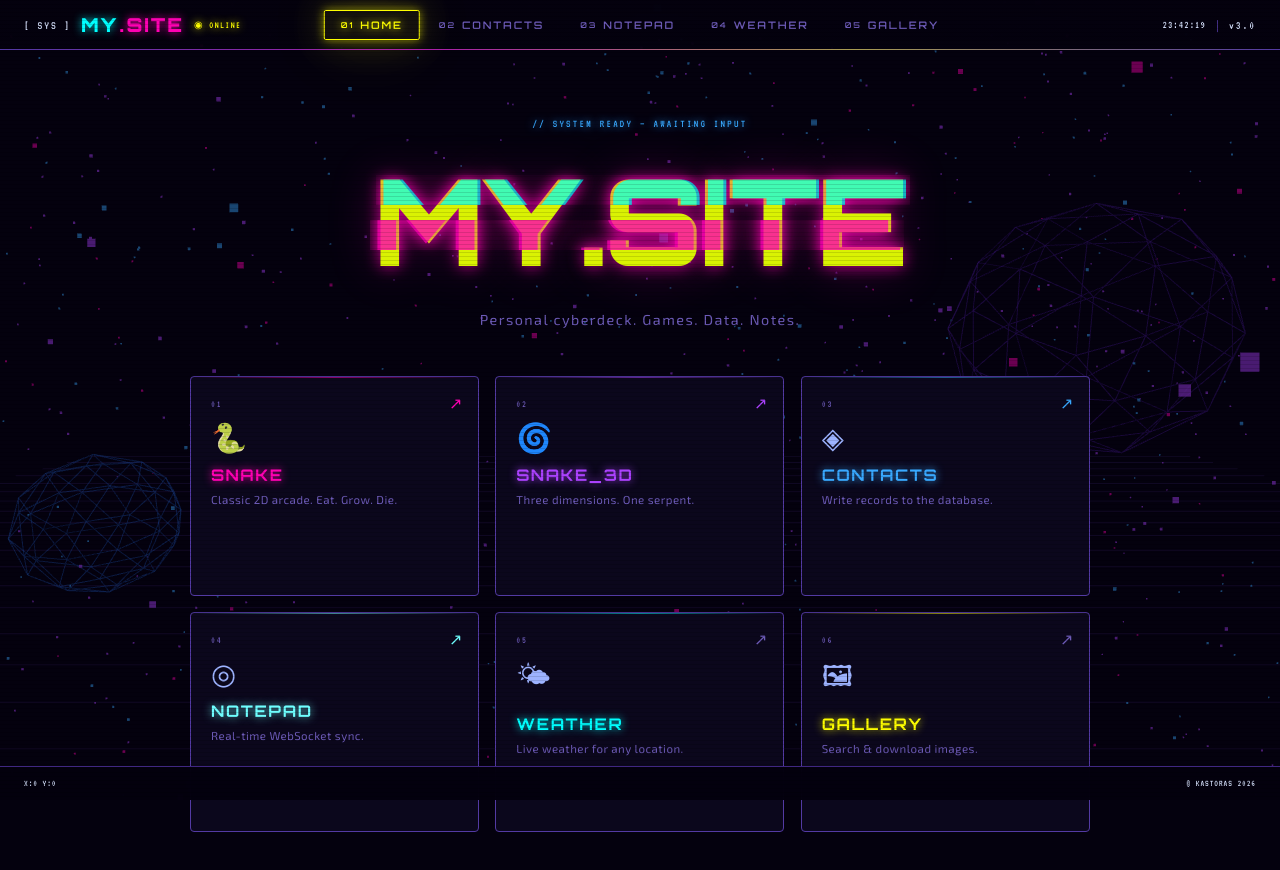
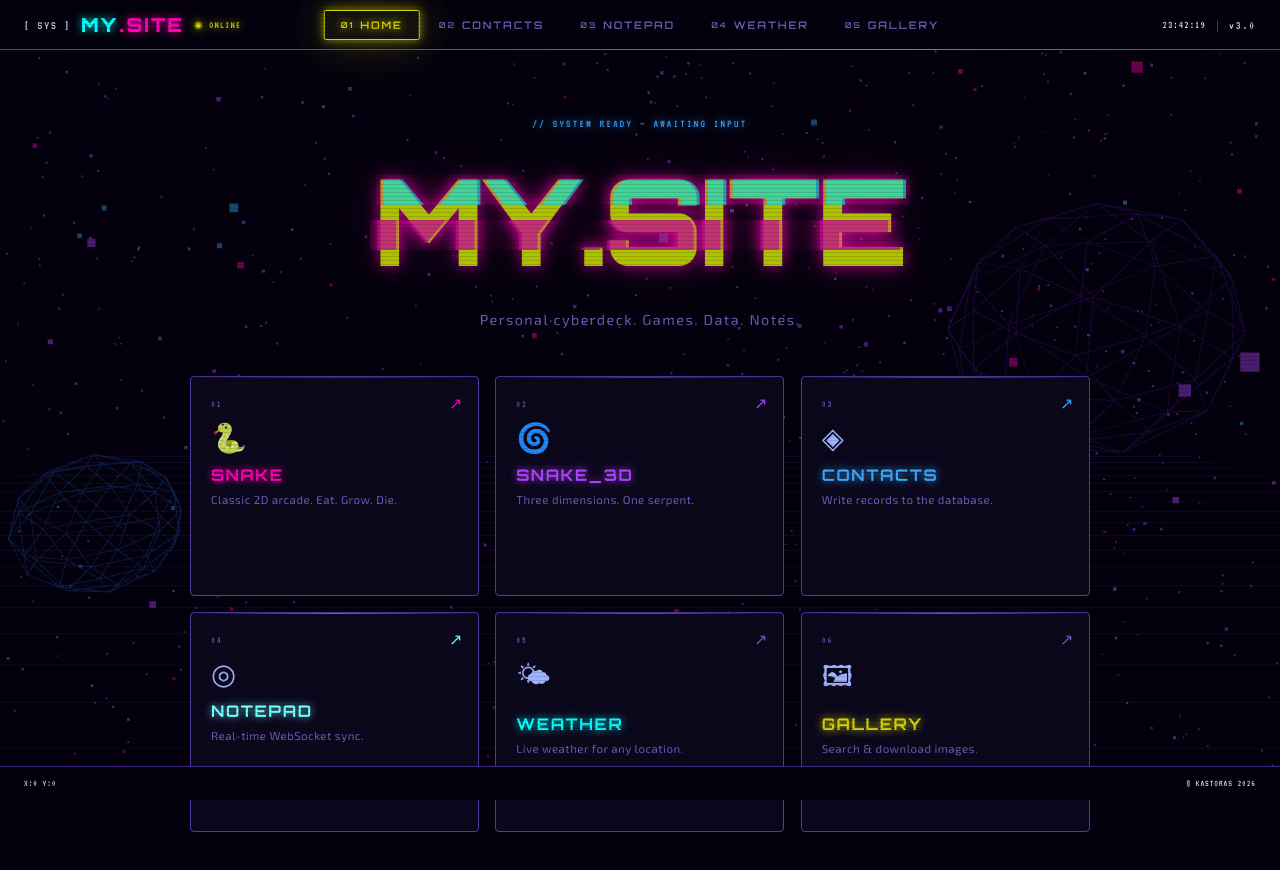
Before and after one commit to ktigkos/mysite, a React (Vite) app in the folder frontend/: page /#/ in a window 1280 px wide. Shown: the top 870 px of the page. Built offline with nearby package versions, Linux system fonts and the light colour scheme.

Commit message:
style: update color variables and text-shadow for GlitchText and Home components

```diff
--- a/frontend/src/components/GlitchText.jsx
+++ b/frontend/src/components/GlitchText.jsx
@@ -17,12 +17,12 @@ export default function GlitchText({ text, className = '', tag: Tag = 'span' })
           display: inline-block;
         }
         .glitch-layer1 {
-          color: var(--magenta);
+          color: var(--title-magenta);
           animation: glitch1 6s steps(1) infinite;
           opacity: .8;
         }
         .glitch-layer2 {
-          color: var(--cyan);
+          color: var(--title-cyan);
           animation: glitch2 6s steps(1) infinite;
           animation-delay: .1s;
           opacity: .7;
--- a/frontend/src/index.css
+++ b/frontend/src/index.css
@@ -19,10 +19,12 @@
   --magenta:    #ff00b3;
   --mag-dim:    #be00d6;
   --cyan:       #00ffff;
-  --lime:       #ffff00;
+  --lime:       #d4d400;
   --orange:     #ff9400;
   --title:      #01d5fb;
-  --title-lime: #daf203;
+  --title-lime: #aec002;
+  --title-magenta: #c90f91;
+  --title-cyan: #17dbdb;
   --white:      #ffffff;
   --text:       #9db3ff;
   --muted:      #6d5bb8;
--- a/frontend/src/pages/Home.module.css
+++ b/frontend/src/pages/Home.module.css
@@ -52,7 +52,7 @@
   font-weight: 900;
   letter-spacing: -2px;
   color: var(--title-lime);
-  text-shadow: 0 0 16px rgba(255,0,179,.8), 0 0 50px rgba(255,0,179,.3);
+  text-shadow: 0 0 16px rgba(255,0,179,.7), 0 0 50px rgba(255,0,179,.2);
 }
 
 .sub {
```
